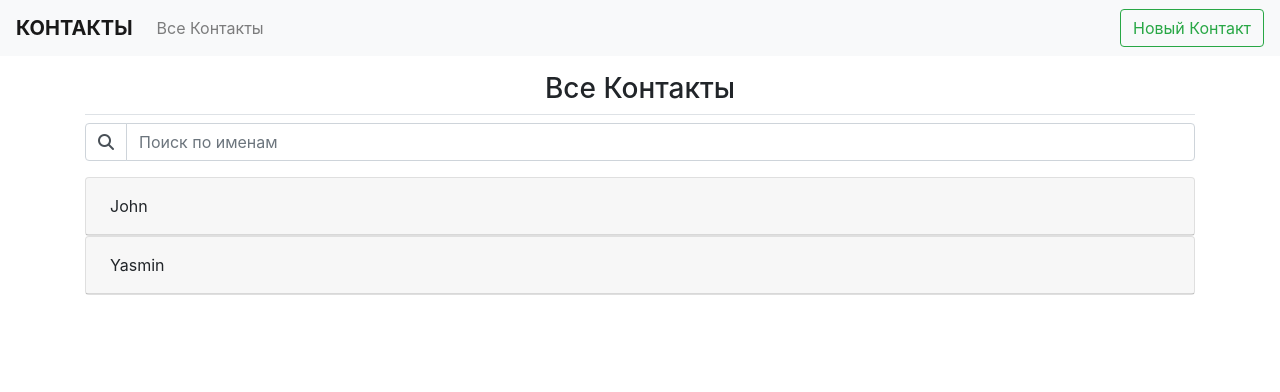
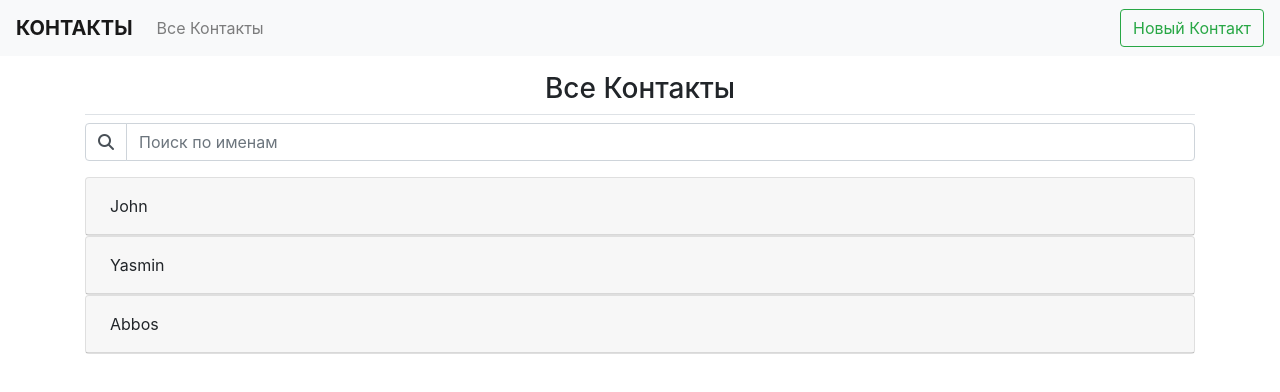
Before and after one commit to abbossth/vue-contacts-app, a Vue app: page / in a window 1280 px wide. Shown: the top 392 px of the page. Built offline with nearby package versions, Linux system fonts and the light colour scheme.

Commit message:
Accordion Style is fixed

```diff
--- a/src/components/Contacts.vue
+++ b/src/components/Contacts.vue
@@ -1,14 +1,14 @@
 <template>
   <div id="accordion">
     <div class="card" v-for="contact in allContacts" :key="contact.id">
-      <div class="card-header d-flex justify-content-between" id="headingOne" data-toggle="collapse" data-target="#collapseOne" aria-expanded="true" aria-controls="collapseOne">
+      <div class="card-header d-flex justify-content-between" id="headingOne" data-toggle="collapse" :data-target="'#'+contact.id" aria-expanded="true" aria-controls="collapseOne">
         <p class="mb-0 p-1">
           <span>
             {{ contact.name }}
           </span>
         </p>
       </div>
-      <div id="collapseOne" class="collapse hide" aria-labelledby="headingOne" data-parent="#accordion">
+      <div :id="contact.id" class="collapse hide" aria-labelledby="headingOne" data-parent="#accordion">
         <div class="card-body">
           <SingleContact :contact="contact" />
         </div>
--- a/src/components/Search.vue
+++ b/src/components/Search.vue
@@ -5,13 +5,27 @@
         <i class="fas fa-search"></i>
       </span>
     </div>
-    <input type="text" class="form-control" placeholder="Поиск по именам">
+    <input type="text" @input="search(searched)" class="form-control" v-model="searched" placeholder="Поиск по именам">
   </div>
 </template>
 
 <script>
+import { mapGetters, mapActions } from 'vuex'
 export default {
-  name: 'SearchContact'
+  name: 'SearchContact',
+  data() {
+    return {
+      searched: ''
+    }
+  },
+  computed: mapGetters(['allContacts']),
+  methods: {
+    search(item) {
+      for (let contact of this.allContacts) {
+        console.log(contact.name.toLowerCase());
+      }
+    }
+  }
 }
 </script>
 
--- a/src/store/data/db.json
+++ b/src/store/data/db.json
@@ -1,10 +1,14 @@
 [
   {
-    "id": 11733,
+    "id": 511733,
     "name": "John"
   },
   {
-    "id": 53926,
+    "id": 539261,
     "name": "Yasmin"
+  },
+  {
+    "id": 154681,
+    "name": "Abbos"
   }
 ]
--- a/src/store/modules/contacts.js
+++ b/src/store/modules/contacts.js
@@ -40,7 +40,10 @@ const actions = {
 }
 
 const mutations = {
-  setContacts: (state, contacts) => (state.contacts = contacts),
+  setContacts: (state, contacts) => (state.contacts = contacts.sort(function(a, b){
+      return (a.name - b.name)
+    }
+  )),
   singleContact: (state, contact) => contact,
   newContact: (state, contact) => (state.contacts, contact),
   removeContact: (state, id) => state.contacts = state.contacts.filter(todo => todo.id !== id)
```
